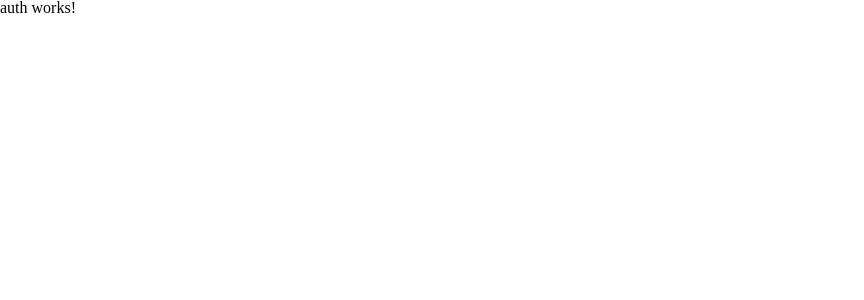
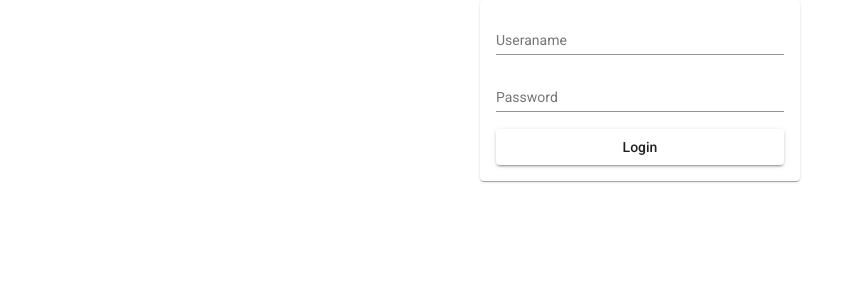
Before and after one commit to dotrider/movie-app, an Angular app: page / in a window 1280 px wide. Shown: the top 300 px of the page, without its empty margins (0-864 px from the left). Built offline with nearby package versions, Linux system fonts and the light colour scheme.

Commit message:
login form set

```diff
--- a/angular.json
+++ b/angular.json
@@ -24,6 +24,7 @@
               "src/assets"
             ],
             "styles": [
+              "src/custom-theme.scss",
               "src/styles.css"
             ],
             "scripts": []
@@ -119,6 +120,7 @@
           }
         }
       }
-    }},
+    }
+  },
   "defaultProject": "movie-app"
 }
--- a/package.json
+++ b/package.json
@@ -12,10 +12,13 @@
   "private": true,
   "dependencies": {
     "@angular/animations": "~10.1.2",
+    "@angular/cdk": "^10.2.2",
     "@angular/common": "~10.1.2",
     "@angular/compiler": "~10.1.2",
     "@angular/core": "~10.1.2",
+    "@angular/flex-layout": "^10.0.0-beta.32",
     "@angular/forms": "~10.1.2",
+    "@angular/material": "^10.2.2",
     "@angular/platform-browser": "~10.1.2",
     "@angular/platform-browser-dynamic": "~10.1.2",
     "@angular/router": "~10.1.2",
--- a/src/app/app.component.ts
+++ b/src/app/app.component.ts
@@ -1,4 +1,6 @@
 import { Component } from '@angular/core';
+
+
 
 @Component({
   selector: 'app-root',
--- a/src/app/components/auth/auth.component.html
+++ b/src/app/components/auth/auth.component.html
@@ -1 +1,16 @@
-<p>auth works!</p>
+<div fxLayoutAlign='center center' fxFlexFill>
+    <mat-card fxFlex='25'>
+        <form fxLayoutAlign='strech' fxLayout='column'>
+            <mat-form-field class="example-full-width">
+              <mat-label>Useraname</mat-label>
+              <input matInput placeholder="Username" >
+            </mat-form-field>
+
+            <mat-form-field class="example-full-width">
+                <mat-label>Password</mat-label>
+                <input matInput type='password' placeholder="Password" >
+              </mat-form-field>
+              <button mat-raised-button	 mat-button type='submit'>Login</button>
+          </form>
+    </mat-card>
+</div>
--- /dev/null
+++ b/src/custom-theme.scss
@@ -0,0 +1,34 @@
+
+// Custom Theming for Angular Material
+// For more information: https://material.angular.io/guide/theming
+@import '~@angular/material/theming';
+// Plus imports for other components in your app.
+
+// Include the common styles for Angular Material. We include this here so that you only
+// have to load a single css file for Angular Material in your app.
+// Be sure that you only ever include this mixin once!
+@include mat-core();
+
+// Define the palettes for your theme using the Material Design palettes available in palette.scss
+// (imported above). For each palette, you can optionally specify a default, lighter, and darker
+// hue. Available color palettes: https://material.io/design/color/
+$movie-app-primary: mat-palette($mat-indigo);
+$movie-app-accent: mat-palette($mat-pink, A200, A100, A400);
+
+// The warn palette is optional (defaults to red).
+$movie-app-warn: mat-palette($mat-red);
+
+// Create the theme object. A theme consists of configurations for individual
+// theming systems such as "color" or "typography".
+$movie-app-theme: mat-light-theme((
+  color: (
+    primary: $movie-app-primary,
+    accent: $movie-app-accent,
+    warn: $movie-app-warn,
+  )
+));
+
+// Include theme styles for core and each component used in your app.
+// Alternatively, you can import and @include the theme mixins for each component
+// that you are using.
+@include angular-material-theme($movie-app-theme);
--- a/src/index.html
+++ b/src/index.html
@@ -6,8 +6,10 @@
   <base href="/">
   <meta name="viewport" content="width=device-width, initial-scale=1">
   <link rel="icon" type="image/x-icon" href="favicon.ico">
+  <link href="https://fonts.googleapis.com/css?family=Roboto:300,400,500&display=swap" rel="stylesheet">
+  <link href="https://fonts.googleapis.com/icon?family=Material+Icons" rel="stylesheet">
 </head>
-<body>
+<body class="mat-typography">
   <app-root></app-root>
 </body>
 </html>
--- a/src/styles.css
+++ b/src/styles.css
@@ -51,3 +51,5 @@ table {
 html {
     box-sizing: border-box;
 }
+html, body { height: 100%; }
+body { margin: 0; font-family: Roboto, "Helvetica Neue", sans-serif; }
```
Also changed, not shown: src/app/app.module.ts (+16 -1 lines), 1 other file (tests, documents, lock files or other folders).
